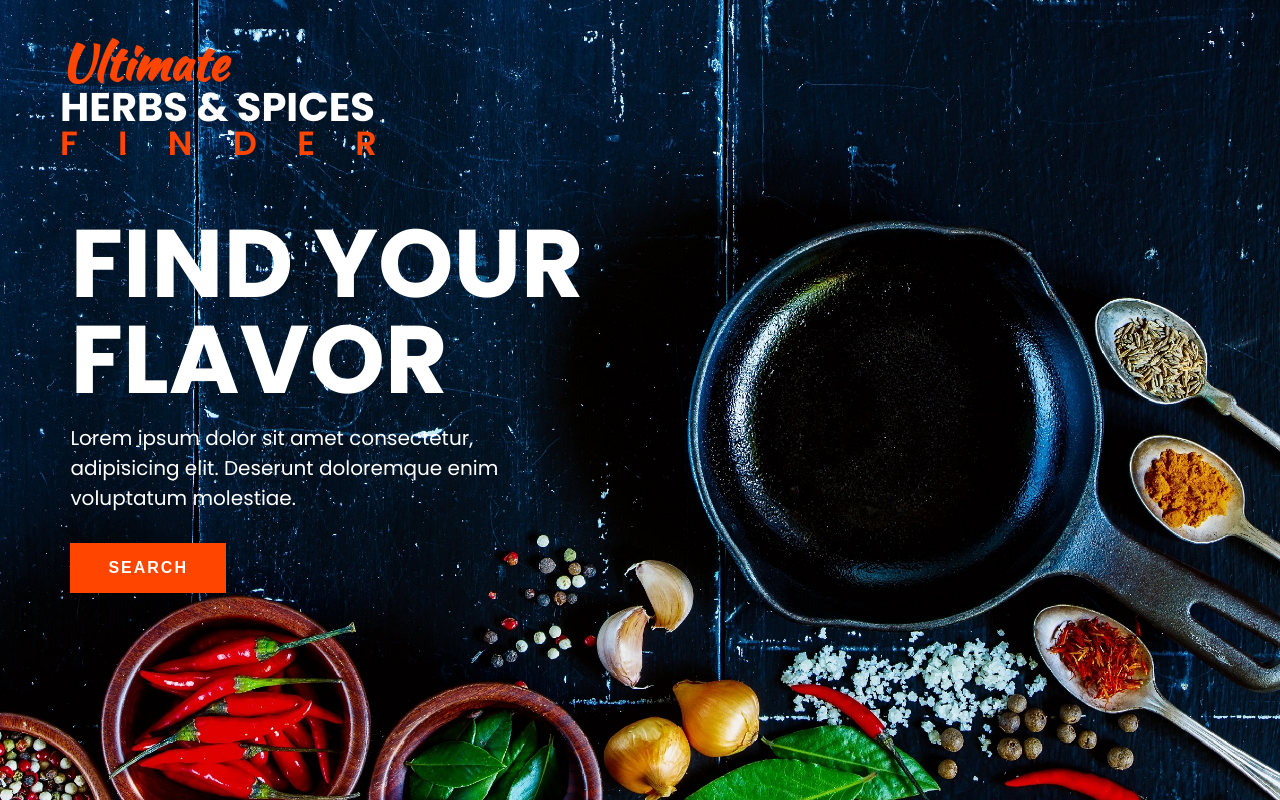
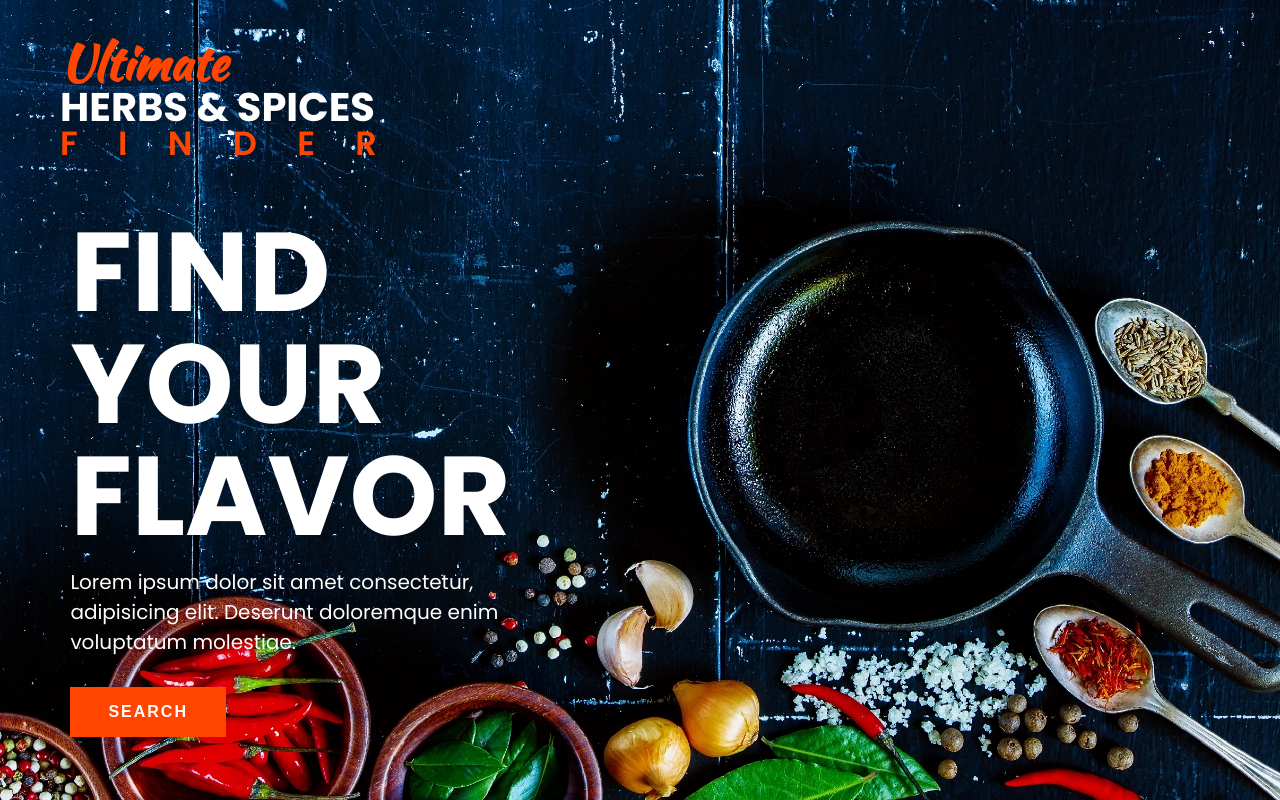
Before and after one commit to amehi0index/mern-spices, a React (Create React App) app in the folder client/: page / in a window 1280 px wide. Built offline with nearby package versions, Linux system fonts and the light colour scheme.

Commit message:
Change h2 size on home page

```diff
--- a/client/src/App.css
+++ b/client/src/App.css
@@ -110,7 +110,7 @@ body {
 }
 
 .content h2 {
-  font-size: 6em;
+  font-size: 7em;
   font-weight: 700;
   color: #fff;
   line-height: 1em;
@@ -849,7 +849,7 @@ body {
   }
 
   .content h2 {
-    font-size: 6.5em;
+    font-size: 7em;
   }
 
   .content p {
```
